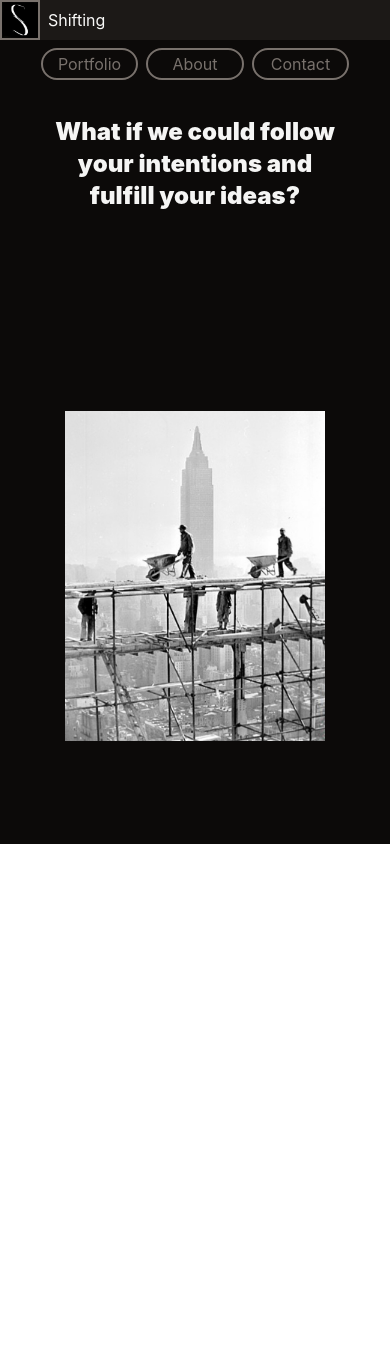
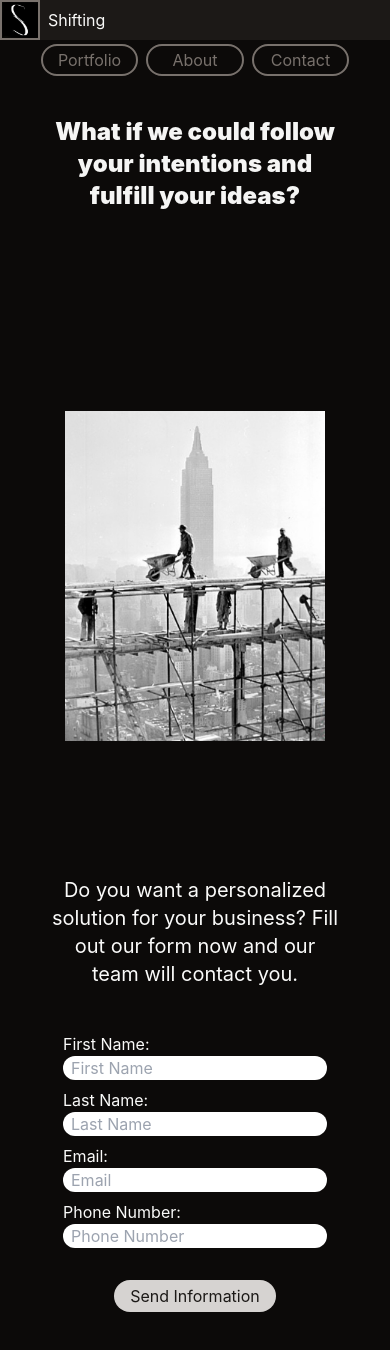
Before and after one commit to pedro-cal/shifting-front, a Next.js app: page / in a window 390 px wide. Shown: the top 1350 px of the page. Before the commit the page ends 844 px from the top, so only its background shows below. Built offline with nearby package versions, Linux system fonts and the light colour scheme.

Commit message:
Feat: Form section added

```diff
--- /dev/null
+++ b/components/Form/Form.tsx
@@ -0,0 +1,59 @@
+import { useState } from "react"
+
+
+export default function Form() {
+
+    const contacts = [{
+        firstName: '',
+        lastName: '',
+        email: '',
+        phoneNumber: '',
+    }];
+
+    const [contactList, setContactList] = useState([...contacts]);
+    const [firstName, setFirstName] = useState("");
+    const [lastName, setLastName] = useState("");
+    const [email, setEmail] =useState("");
+    const [phoneNumber, setPhoneNumber] = useState("");
+
+    function handleSubmit(){
+        const addNewContact = {
+            firstName: firstName,
+            lastName: lastName,
+            email: email,
+            phoneNumber: phoneNumber,
+        };
+        const contactListUpdated = [...contactList, addNewContact];
+        console.log(contactListUpdated);
+        setContactList(contactListUpdated);
+    }
+    console.log(contactList);
+
+    return(
+        <>
+            <section className="bg-stone-950 h-screen flex flex-col md:flex-row-reverse items-center content-center">
+                <div className="flex items-center justify-center md:w-1/2 my-8">
+                    <p className="flex w-3/4 md:w-1/2 text-stone-50 text-xl md:text-2xl lg:text-3xl text-center">Do you want a personalized solution for your business? Fill out our form now and our team will contact you.</p>
+                </div>
+                <div className="flex md:w-1/2 flex-col items-center content-center">
+                    <fieldset className="flex md:w-3/4 2xl:w-1/2 flex-col px-6 pb-4 pt-3 text-stone-50">
+                        <label>First Name:
+                            <input autoComplete="off" type="text" name="fname" placeholder="First Name" value={firstName} onChange={(event) => setFirstName(event.target.value)} className="flex w-full mb-2 px-2 text-stone-900 rounded-full"/>
+                        </label>
+                        <label>Last Name:
+                            <input autoComplete="off" type="text" name="lname" placeholder="Last Name" value={lastName} onChange={(event) => setLastName(event.target.value)} className="flex w-full mb-2 px-2 text-stone-900 rounded-full"/>
+                        </label>
+                        <label>Email:
+                            <input autoComplete="off" type="text" name="email" placeholder="Email" value={email} onChange={(event) => setEmail(event.target.value)} className="flex w-full mb-2 px-2 text-stone-900 rounded-full"/>
+                        </label>
+                        <label>Phone Number:
+                            <input autoComplete="off" type="text" name="phoneNumber" placeholder="Phone Number" value={phoneNumber} onChange={(event) => setPhoneNumber(event.target.value)} className="flex w-full mb-2 px-2 text-stone-900 rounded-full"/>
+                        </label>
+                    </fieldset>
+                    <button onClick={handleSubmit} className="flex items-center justify-center h-2 lg:h-4 2xl:h-10 lg:w-1/2 mt-2 p-4 lg:p-6 bg-stone-300 hover:bg-stone-500 text-stone-900 hover:text-stone-50 lg:text-2xl 2xl:text-4xl rounded-full">Send Information</button>
+                </div>
+            </section>
+
+        </>
+    )
+}
--- a/components/Header/Header.tsx
+++ b/components/Header/Header.tsx
@@ -16,10 +16,10 @@ export default function Header(){
                         <p className="pl-2 2xl:pl-4 text-stone-50 lg:text-3xl 2xl:text-6xl">Shifting</p>
                     </button>
                 </div>
-                <div className="h-10 lg:h-16 2xl:h-32 my-2 md:my-0 md:mr-2 md:p-1.5 md:w-1/2 flex items-center place-content-center md:place-content-end space-x-2">
-                    <button className="hover:bg-stone-800 active:bg-stone-800 w-1/4 h-8 lg:h-10 2xl:h-20 p-2 border-2 border-stone-500 md:border-stone-50 border-solid flex items-center place-content-center text-stone-500 md:text-stone-50 lg:text-2xl 2xl:text-4xl rounded-full">Portfolio</button>
-                    <button className="hover:bg-stone-800 active:bg-stone-800 w-1/4 h-8 lg:h-10 2xl:h-20 p-2 border-2 border-stone-500 md:border-stone-50 border-solid flex items-center place-content-center text-stone-500 md:text-stone-50 lg:text-2xl 2xl:text-4xl rounded-full">About</button>
-                    <button className="hover:bg-stone-800 active:bg-stone-800 w-1/4 h-8 lg:h-10 2xl:h-20 p-2 border-2 border-stone-500 md:border-stone-50 border-solid flex items-center place-content-center text-stone-500 md:text-stone-50 lg:text-2xl 2xl:text-4xl rounded-full">Contact</button>
+                <div className="bg-stone-950 md:bg-transparent h-10 lg:h-16 2xl:h-32 md:p-1.5 md:w-1/2 flex items-center place-content-center md:place-content-end space-x-2">
+                    <button className="my-2 md:my-0 md:mr-2 hover:bg-stone-800 active:bg-stone-800 w-1/4 h-8 lg:h-10 2xl:h-20 p-2 border-2 border-stone-500 md:border-stone-50 border-solid flex items-center place-content-center text-stone-500 md:text-stone-50 lg:text-2xl 2xl:text-4xl rounded-full">Portfolio</button>
+                    <button className="my-2 md:my-0 md:mr-2 hover:bg-stone-800 active:bg-stone-800 w-1/4 h-8 lg:h-10 2xl:h-20 p-2 border-2 border-stone-500 md:border-stone-50 border-solid flex items-center place-content-center text-stone-500 md:text-stone-50 lg:text-2xl 2xl:text-4xl rounded-full">About</button>
+                    <button className="my-2 md:my-0 md:mr-2 hover:bg-stone-800 active:bg-stone-800 w-1/4 h-8 lg:h-10 2xl:h-20 p-2 border-2 border-stone-500 md:border-stone-50 border-solid flex items-center place-content-center text-stone-500 md:text-stone-50 lg:text-2xl 2xl:text-4xl rounded-full">Contact</button>
                 </div>
             </header>
         </>
--- a/components/SectionOne/SectionOne.tsx
+++ b/components/SectionOne/SectionOne.tsx
@@ -1,21 +1,23 @@
 import Image from 'next/image'
 import constructionPhoto from "/constructionPhoto.jpg"
-import { useState } from 'react'
+import { useEffect, useState, } from 'react'
 
 export default function SectionOne(){
     const [mouseX, setMouseX] = useState(0);
     const [mouseY, setMouseY] = useState(0);
-    const blur = document.getElementById("blur");
 
     function mouseBlur(e){
         setMouseX(e.clientX);
         setMouseY(e.clientY);
+    }
+
+    useEffect(() => {
+        const blur = document.getElementById("blur");
         blur.animate({
             left: `${mouseX}px`,
             top: `${mouseY}px`,
         }, {duration: 2000, fill: "forwards"});
-
-    }
+    }, [mouseX, mouseY]);
 
     return(
         <>
--- a/pages/index.tsx
+++ b/pages/index.tsx
@@ -1,6 +1,7 @@
 import Head from "next/head"
 import SectionOne from './../components/SectionOne/SectionOne';
 import Header from "components/Header/Header";
+import Form from "components/Form/Form";
 
 
 
@@ -18,11 +19,14 @@ export default function Web() {
         <meta name="twitter:card" content="summary_large_image" />
         <title>Shifting</title>
       </Head>
+      <Header />
       <section>
-        <Header />
         <SectionOne />
       </section>
       <section></section>
+      <section>
+        <Form />
+      </section>
     </>
   )
 }
```
